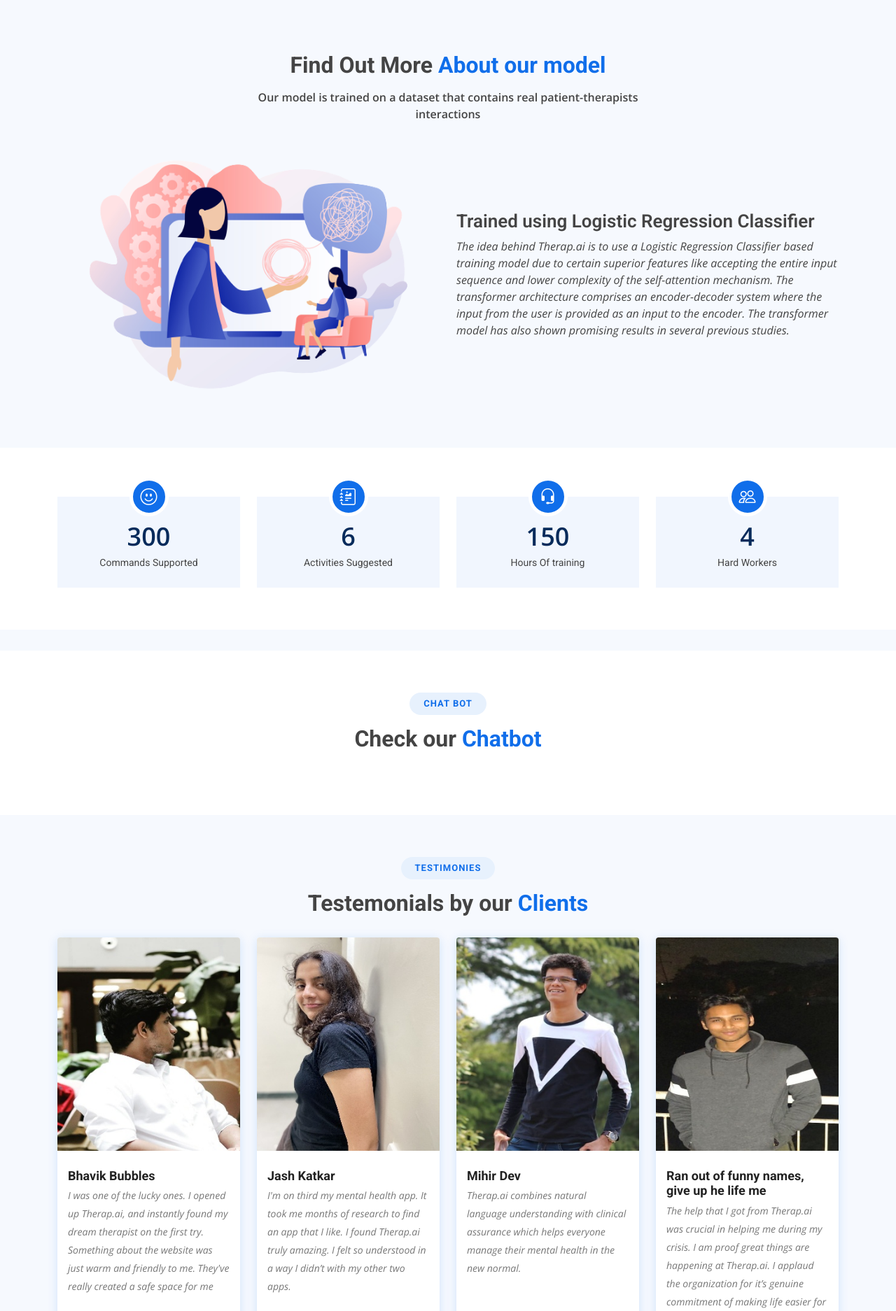
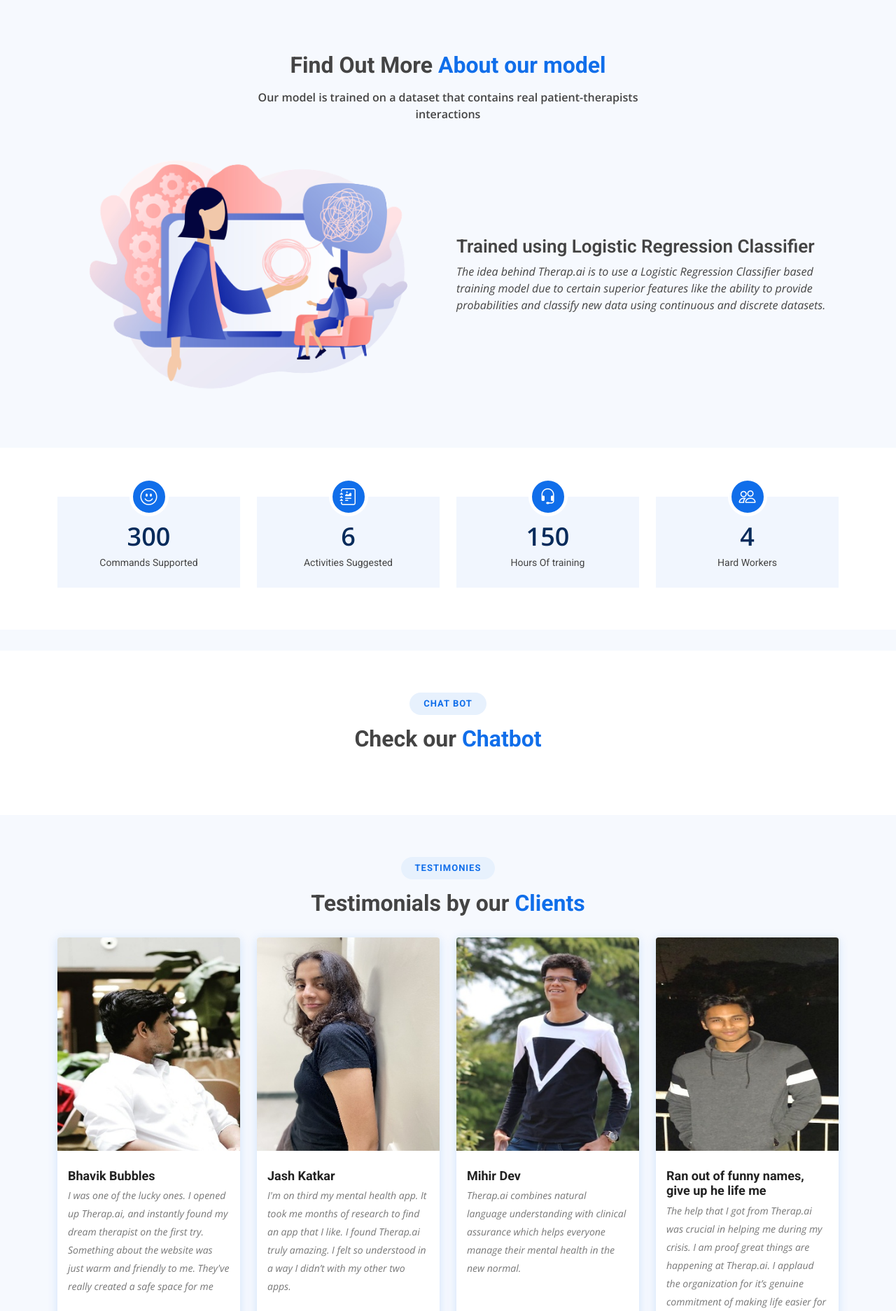
Before and after one commit to HrishilMaliwal/Dhuk-Dard-Bot, a Flask app: page / in a window 1280 px wide. Shown: the part 727-2601 px from the top of the page at 70% size. Run offline with Flask 2, Linux system fonts and the light colour scheme; some libraries are stand-ins or nearby versions.

Commit message:
updated home.html

```diff
--- a/maincode/templates/home.html
+++ b/maincode/templates/home.html
@@ -99,7 +99,7 @@
           <div class="col-lg-6 pt-4 pt-lg-0 content d-flex flex-column justify-content-center" data-aos="fade-up" data-aos-delay="100">
             <h3>Trained using Logistic Regression Classifier</h3>
             <p class="fst-italic">
-              The idea behind Therap.ai is to use a Logistic Regression Classifier based training model due to certain superior features like accepting the entire input sequence and lower complexity of the self-attention mechanism. The transformer architecture comprises an encoder-decoder system where the input from the user is provided as an input to the encoder. The transformer model has also shown promising results in several previous studies.
+              The idea behind Therap.ai is to use a Logistic Regression Classifier based training model due to certain superior features like the ability to provide probabilities and classify new data using continuous and discrete datasets.
             </p>
           </div>
         </div>
@@ -170,7 +170,7 @@
 
         <div class="section-title">
           <h2>Testimonies</h2>
-          <h3>Testemonials by our <span>Clients</span></h3>
+          <h3>Testimonials by our <span>Clients</span></h3>
         </div>
 
         <div class="row">
```
